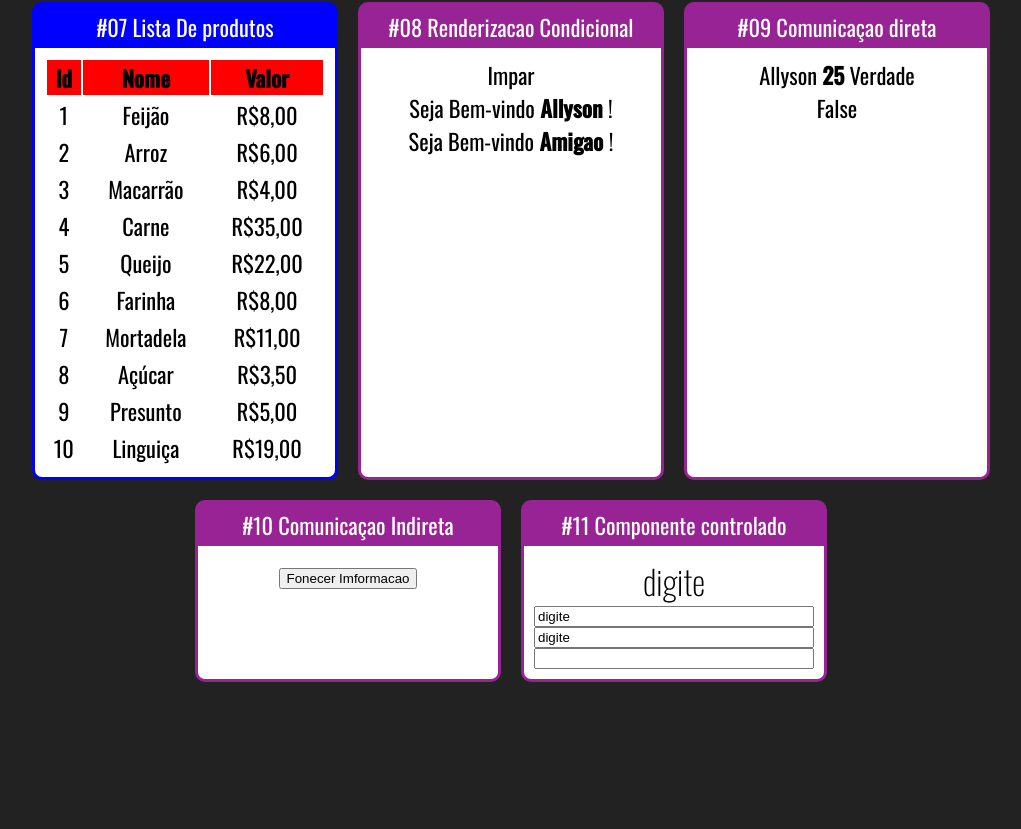
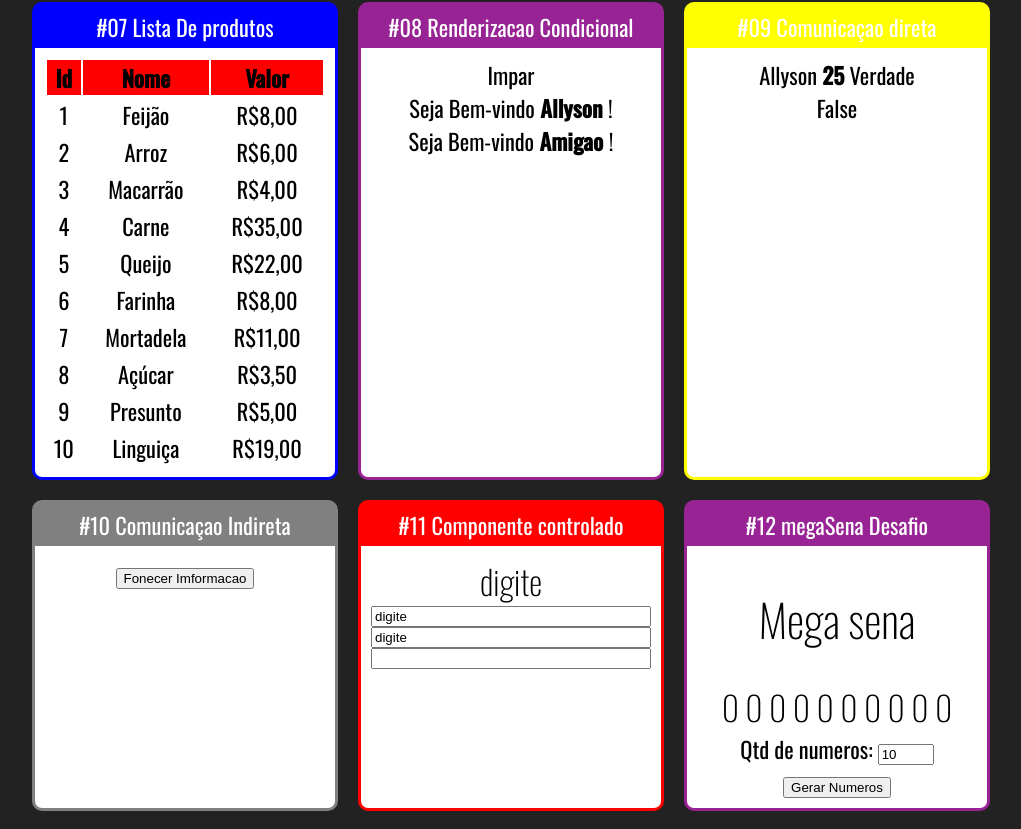
Before and after one commit to Allysonfreitas210695/React.js-coder-cursos, a React (Create React App) app: page / in a window 1280 px wide. Shown: the part 813-1642 px from the top of the page, without its empty margins (129-1150 px from the left). Before the commit the page ends 1513 px from the top, so only its background shows below. Built offline with nearby package versions, Linux system fonts and the light colour scheme.

Commit message:
fundamentos do react finaly

```diff
--- a/src/App.jsx
+++ b/src/App.jsx
@@ -14,6 +14,7 @@ import Usuario from "./components/Condicional/usuarioInfo";
 import DiretaPai from "./components/Comunicacao/DiretaPai";
 import IndiretaPai from "./components/Comunicacao/IndiretaPai";
 import Formulario from "./components/Formulario/formulario";
+import NumerosMegaSena from "./components/MegaSena/Mega";
 
 export default function App() {
   return (
@@ -58,16 +59,20 @@ export default function App() {
           <Usuario usuario={{email: 'Allysonfr83@gmail.com'}}/>
         </Card>
 
-        <Card title="#09 Comunicaçao direta" color="#982395">
+        <Card title="#09 Comunicaçao direta" color="yellow">
          <DiretaPai/>
         </Card>
 
-        <Card title="#10 Comunicaçao Indireta" color="#982395">
+        <Card title="#10 Comunicaçao Indireta" color="grey">
         <IndiretaPai/>
         </Card>
 
-        <Card title="#11 Componente controlado" color="#982395">
+        <Card title="#11 Componente controlado" color="red">
         <Formulario/>
+        </Card>
+
+        <Card title="#12 megaSena Desafio" color="#982395">
+        <NumerosMegaSena qtd={10}/>
         </Card>
       </div>
     </div>
--- /dev/null
+++ b/src/components/MegaSena/Mega.jsx
@@ -0,0 +1,47 @@
+import React, { useState } from "react";
+
+export default function NumerosMegaSena(props) {
+
+  function NumerosmegaSena(qtd) {
+    const vet = [];
+    while (vet.length === 0 || vet.length < qtd) {
+      let num = parseInt(Math.random() * 60);
+      if (vet.indexOf(num) !== -1) {
+        continue;
+      } else {
+        vet.push(num);
+      }
+    }
+    return vet.sort((a, b) => a - b);
+  }
+
+  const [qtd, setQtd] = useState(props.qtd || 6);
+  const Total = Array(qtd).fill(0); //inicializar em 0 na tela
+  const [numeros, setNumeros] = useState(Total);
+
+  return (
+    <div>
+      <h1>Mega sena</h1>
+      <h2>{numeros.join(" ")}</h2>
+      <div>
+        <label htmlFor="number">Qtd de numeros: </label>
+        <input
+          min="6"
+          max="17"
+          type="number"
+          value={qtd}
+          onChange={(e) =>{
+            setQtd(+e.target.value)
+          }}
+        />
+      </div>
+      <button
+        onClick={() => {
+          setNumeros(NumerosmegaSena(Total.length));
+        }}
+      >
+        Gerar Numeros
+      </button>
+    </div>
+  );
+}
```
Also changed, not shown: src/components/MegaSena/NumerosSorteados.js (+12 -14 lines).
